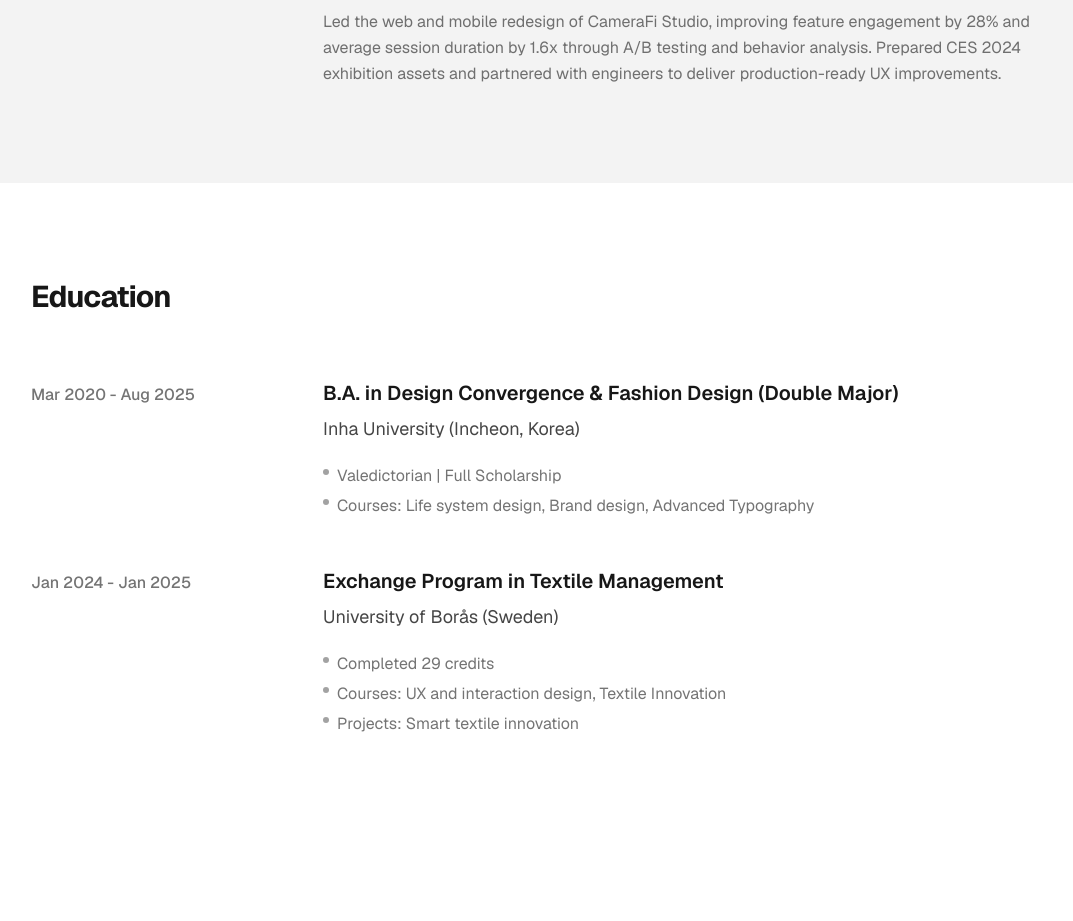
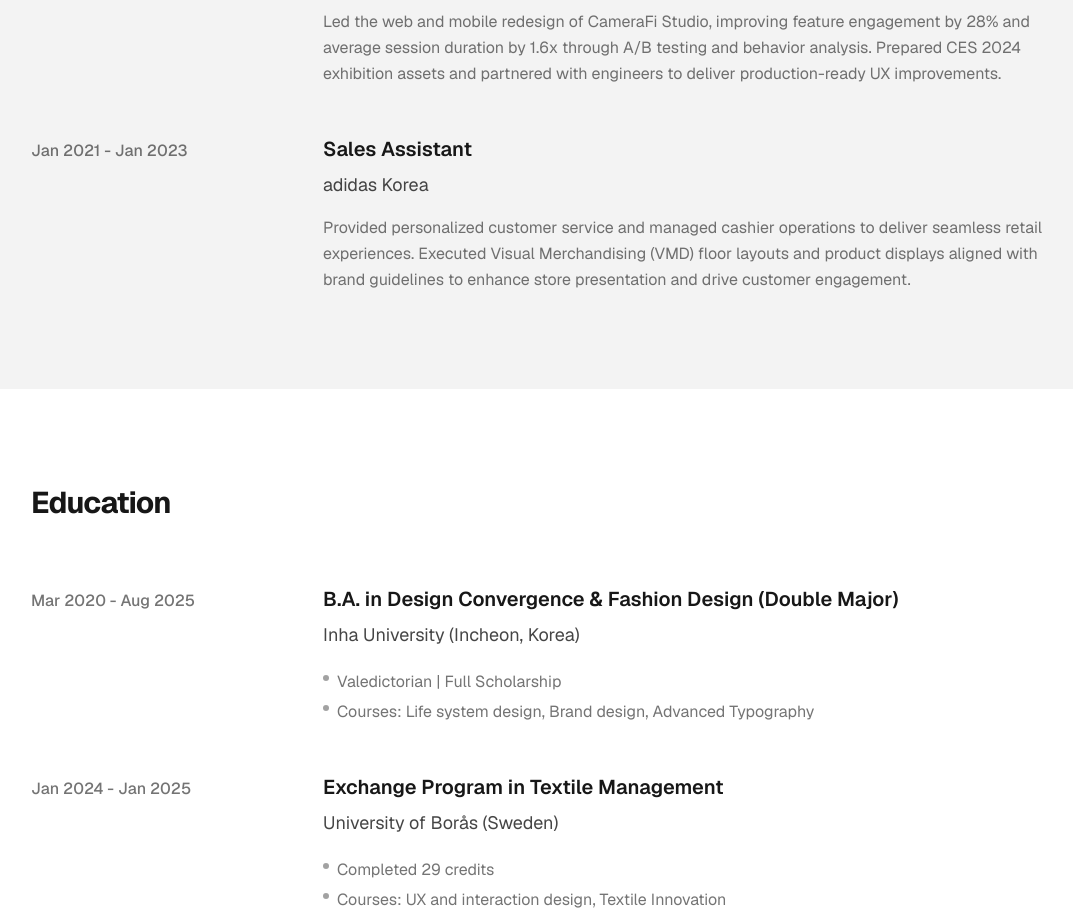
Before and after one commit to Designer-Su/designer-su.github.io, a Next.js app: page /about in a window 1280 px wide. Shown: the part 1140-2061 px from the top of the page, without its empty margins (97-1170 px from the left). Built offline with nearby package versions, Linux system fonts and the light colour scheme.

Commit message:
Add adidas Korea Sales Assistant experience

```diff
--- a/data/portfolio.ts
+++ b/data/portfolio.ts
@@ -20,6 +20,13 @@ export const portfolioData = {
       company: "Volt Micro Co., Ltd.",
       period: "Sep 2023 - Dec 2023",
       description: "Led the web and mobile redesign of CameraFi Studio, improving feature engagement by 28% and average session duration by 1.6x through A/B testing and behavior analysis. Prepared CES 2024 exhibition assets and partnered with engineers to deliver production-ready UX improvements.",
+    },
+    {
+      id: 3,
+      role: "Sales Assistant",
+      company: "adidas Korea",
+      period: "Jan 2021 - Jan 2023",
+      description: "Provided personalized customer service and managed cashier operations to deliver seamless retail experiences. Executed Visual Merchandising (VMD) floor layouts and product displays aligned with brand guidelines to enhance store presentation and drive customer engagement.",
     },
   ],
   education: [
```
